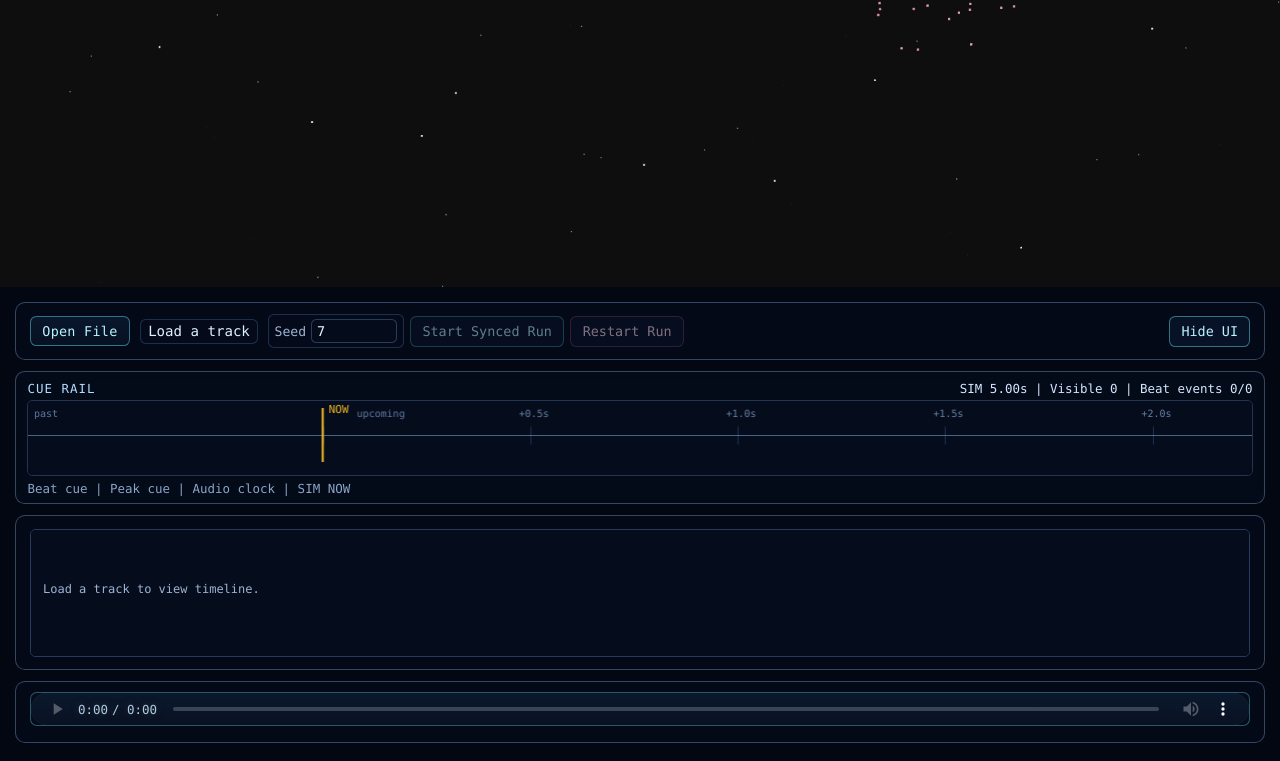
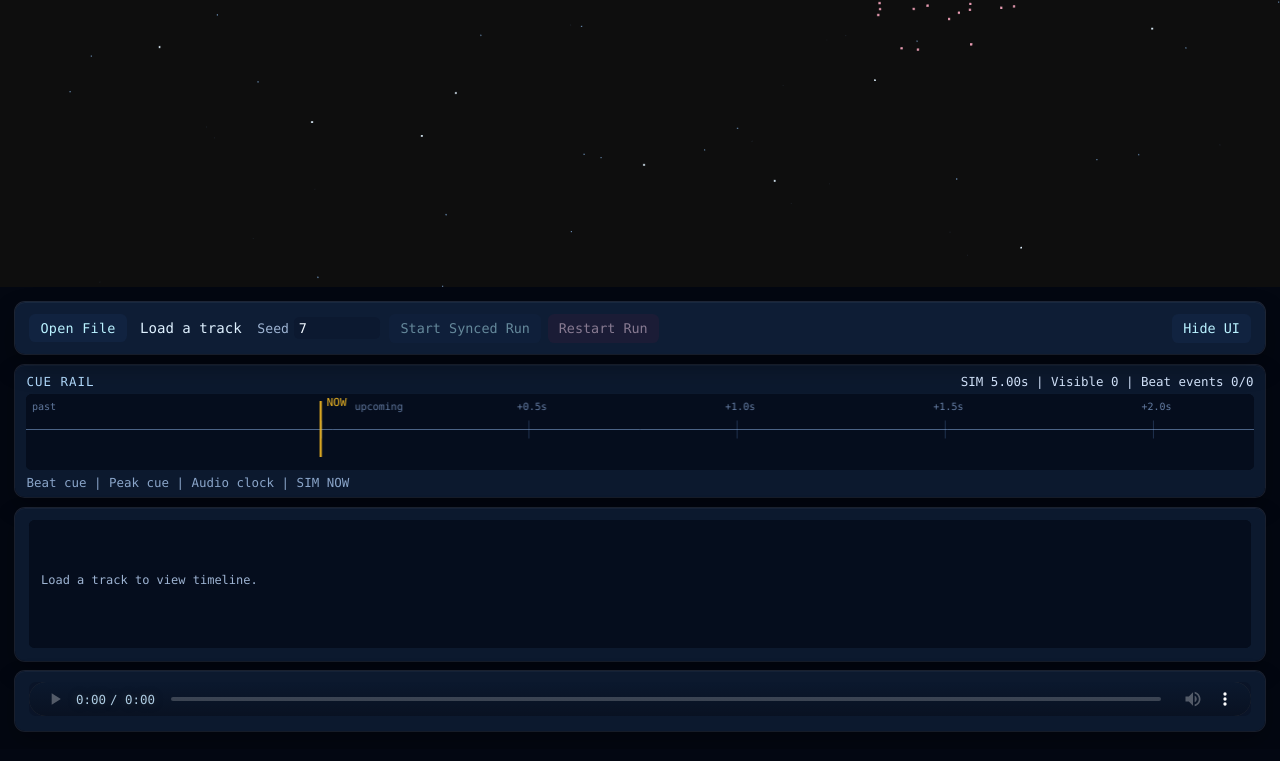
Before and after one commit to mikecao/audio-starfighter, a website built with Vite: page index.html in a window 1280 px wide. Shown: the part 433-1194 px from the top of the page. Built offline with nearby package versions, Linux system fonts and the light colour scheme; animation ran at ten frames a second.

Commit message:
Increase flat UI panel contrast and separation

```diff
--- a/src/styles.css
+++ b/src/styles.css
@@ -235,11 +235,14 @@ body,
   align-items: center;
   justify-content: space-between;
   gap: 0.8rem;
-  padding: 0.7rem 0.85rem;
+  padding: 0.72rem 0.86rem;
   border-radius: 0.62rem;
-  border: 1px solid rgb(128 160 215 / 40%);
-  background: rgb(4 11 26 / 78%);
-  backdrop-filter: blur(5px);
+  border: 0;
+  background: rgb(16 31 57 / 91%);
+  box-shadow:
+    0 12px 26px rgb(0 0 0 / 32%),
+    0 0 0 1px rgb(160 188 236 / 18%),
+    inset 0 1px 0 rgb(206 225 255 / 5%);
 }
 
 .audio-controls-bar__main {
@@ -256,28 +259,27 @@ body,
 }
 
 .audio-controls__pick {
-  border: 1px solid rgb(103 232 249 / 45%);
+  border: 0;
   border-radius: 0.4rem;
-  background: linear-gradient(180deg, rgb(9 23 45 / 98%), rgb(7 17 34 / 98%));
+  background: rgb(18 36 66 / 92%);
   color: #baf2ff;
   padding: 0.42rem 0.72rem;
   font-family: "Consolas", "Courier New", monospace;
   font-size: 0.84rem;
   letter-spacing: 0.02em;
   cursor: pointer;
+  transition: background 140ms ease-out;
 }
 
 .audio-controls__pick:hover {
-  border-color: rgb(103 232 249 / 70%);
-  background: linear-gradient(180deg, rgb(11 29 58 / 98%), rgb(8 21 41 / 98%));
+  background: rgb(26 49 87 / 94%);
 }
 
 .audio-controls__summary {
   margin: 0;
-  padding: 0.22rem 0.45rem;
-  border-radius: 0.36rem;
-  border: 1px solid rgb(95 132 196 / 30%);
-  background: rgb(5 13 29 / 66%);
+  padding: 0.1rem 0.18rem;
+  border: 0;
+  background: transparent;
   font-family: "Consolas", "Courier New", monospace;
   font-size: 0.88rem;
   color: #dff1ff;
@@ -294,10 +296,9 @@ body,
   display: flex;
   align-items: center;
   gap: 0.32rem;
-  padding: 0.24rem 0.35rem;
-  border-radius: 0.36rem;
-  border: 1px solid rgb(95 132 196 / 30%);
-  background: rgb(5 13 29 / 66%);
+  padding: 0.1rem 0.18rem;
+  border: 0;
+  background: transparent;
 }
 
 .audio-controls__seed-label {
@@ -308,9 +309,9 @@ body,
 
 .audio-controls__seed-input {
   width: 86px;
-  border: 1px solid rgb(95 132 196 / 40%);
+  border: 0;
   border-radius: 0.33rem;
-  background: rgb(5 13 29 / 90%);
+  background: rgb(13 25 48 / 84%);
   color: #f0f7ff;
   font-family: "Consolas", "Courier New", monospace;
   font-size: 0.84rem;
@@ -319,19 +320,20 @@ body,
 
 .audio-controls__button,
 .audio-controls-toggle {
-  border: 1px solid rgb(103 232 249 / 45%);
+  border: 0;
   border-radius: 0.4rem;
-  background: rgb(8 19 39 / 95%);
+  background: rgb(18 36 66 / 90%);
   color: #baf2ff;
   padding: 0.44rem 0.7rem;
   font-family: "Consolas", "Courier New", monospace;
   font-size: 0.84rem;
   cursor: pointer;
+  transition: background 140ms ease-out;
 }
 
 .audio-controls__button:hover,
 .audio-controls-toggle:hover {
-  border-color: rgb(103 232 249 / 70%);
+  background: rgb(26 49 87 / 94%);
 }
 
 .audio-controls__button:disabled {
@@ -340,25 +342,33 @@ body,
 }
 
 .audio-controls__button--secondary {
-  border-color: rgb(244 114 182 / 35%);
-  color: #ffd7eb;
+  background: rgb(45 28 56 / 86%);
+  color: #ffd6ec;
+}
+
+.audio-controls__button--secondary:hover {
+  background: rgb(63 37 79 / 90%);
 }
 
 .waveform-panel {
   grid-area: waveform;
   padding: 0.78rem 0.85rem;
   border-radius: 0.62rem;
-  border: 1px solid rgb(128 160 215 / 40%);
-  background: rgb(4 11 26 / 78%);
-  backdrop-filter: blur(5px);
+  border: 0;
+  background: rgb(14 27 50 / 89%);
+  box-shadow:
+    0 10px 22px rgb(0 0 0 / 27%),
+    0 0 0 1px rgb(160 188 236 / 16%),
+    inset 0 1px 0 rgb(206 225 255 / 4%);
 }
 
 .waveform-panel__canvas {
   display: block;
   width: 100%;
   height: 128px;
-  border: 1px solid rgb(95 132 196 / 40%);
+  border: 0;
   border-radius: 0.35rem;
+  background: rgb(5 12 25 / 95%);
   cursor: pointer;
 }
 
@@ -366,17 +376,20 @@ body,
   grid-area: playback;
   padding: 0.64rem 0.85rem;
   border-radius: 0.62rem;
-  border: 1px solid rgb(128 160 215 / 40%);
-  background: rgb(4 11 26 / 78%);
-  backdrop-filter: blur(5px);
+  border: 0;
+  background: rgb(14 27 50 / 89%);
+  box-shadow:
+    0 10px 22px rgb(0 0 0 / 27%),
+    0 0 0 1px rgb(160 188 236 / 16%),
+    inset 0 1px 0 rgb(206 225 255 / 4%);
 }
 
 .playback-panel__audio {
   width: 100%;
   height: 34px;
   border-radius: 0.42rem;
-  border: 1px solid rgb(103 232 249 / 35%);
-  background: rgb(5 13 29 / 95%);
+  border: 0;
+  background: rgb(10 21 40 / 94%);
   color-scheme: dark;
 }
 
@@ -406,9 +419,12 @@ body,
   grid-area: timeline;
   padding: 0.55rem 0.7rem 0.45rem;
   border-radius: 0.6rem;
-  border: 1px solid rgb(128 160 215 / 40%);
-  background: rgb(4 11 26 / 82%);
-  backdrop-filter: blur(5px);
+  border: 0;
+  background: rgb(14 27 50 / 89%);
+  box-shadow:
+    0 10px 22px rgb(0 0 0 / 27%),
+    0 0 0 1px rgb(160 188 236 / 16%),
+    inset 0 1px 0 rgb(206 225 255 / 4%);
 }
 
 .event-timeline__header {
@@ -440,8 +456,9 @@ body,
   display: block;
   width: 100%;
   height: 76px;
-  border: 1px solid rgb(95 132 196 / 35%);
+  border: 0;
   border-radius: 0.35rem;
+  background: rgb(5 12 25 / 95%);
 }
 
 .event-timeline__legend {
```
